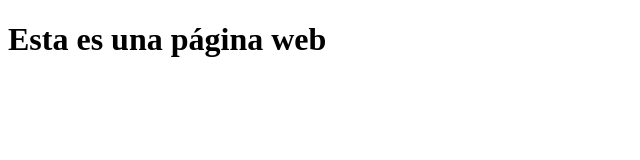
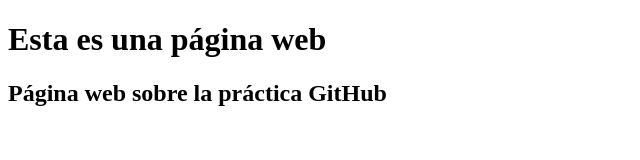
Before and after one commit to susy1103/practicaGit, a plain HTML site: page index.html in a window 1280 px wide. Shown: the whole page, without its empty margins (0-640 px from the left). Drawn offline with Linux system fonts and the light colour scheme.

Commit message:
agregacion de texto al primer index

```diff
--- a/index.html
+++ b/index.html
@@ -10,5 +10,6 @@
 
     <h1>Esta es una página web</h1>
 
+    <h2>Página web sobre la práctica GitHub</h2>
 </body>
 </html>
```
